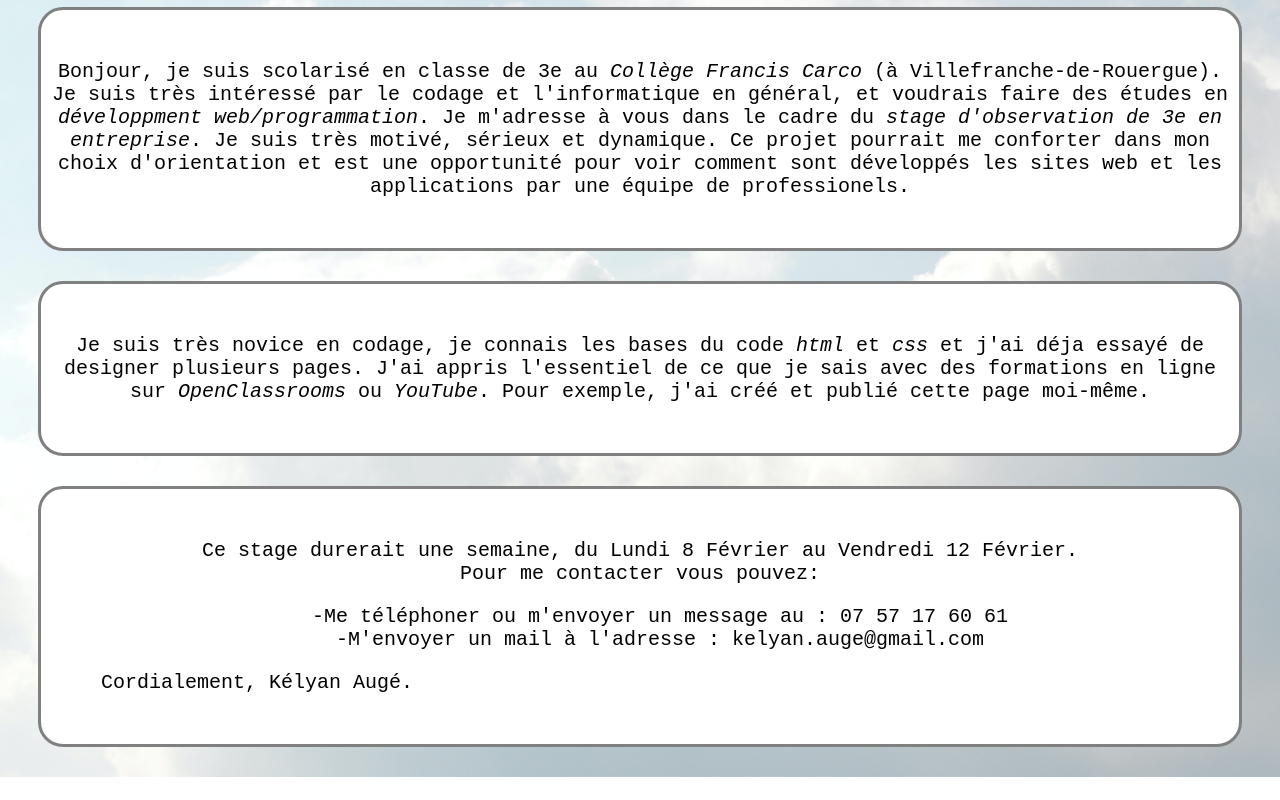
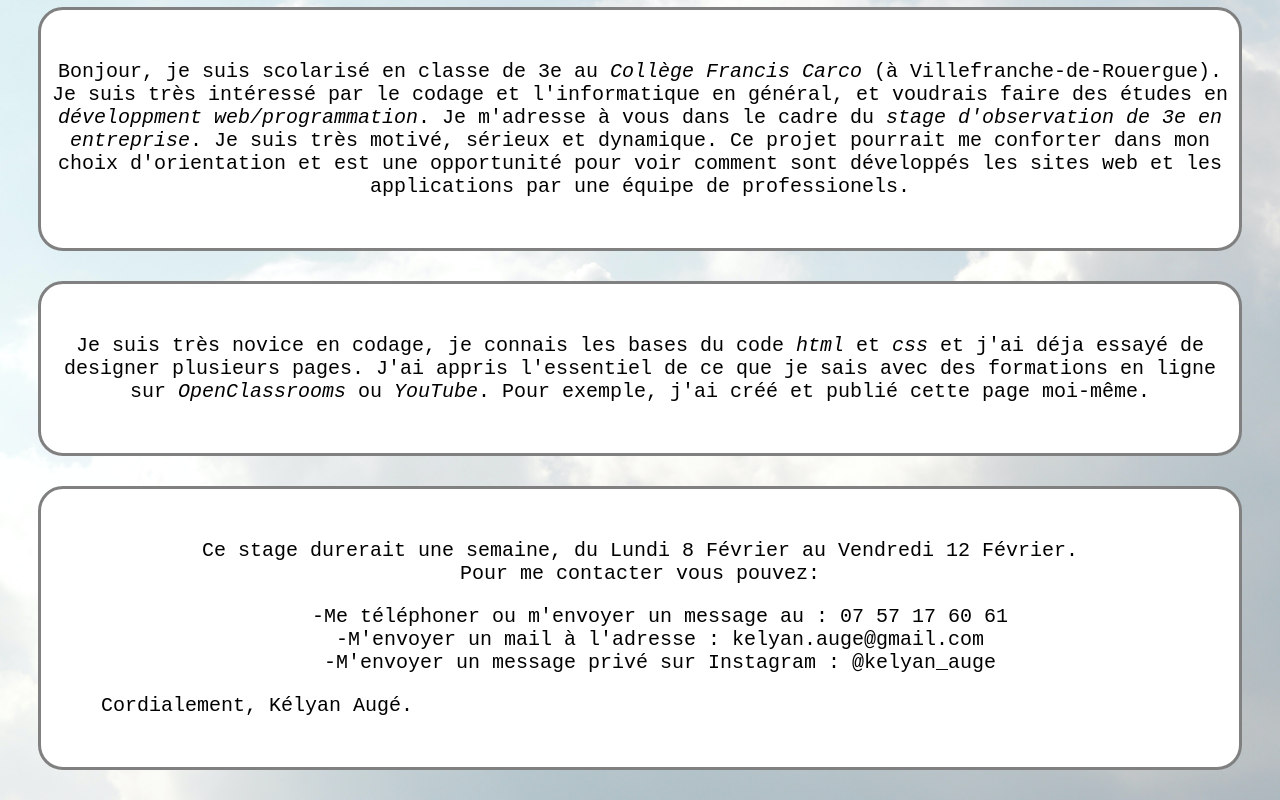
Before and after one commit to kelyanauge/demandedestage2, a plain HTML site: page index.html in a window 1280 px wide. Shown: the part 365-1165 px from the top of the page. Before the commit the page ends 1142 px from the top, so only its background shows below. Drawn offline with Linux system fonts and the light colour scheme.

Commit message:
quatorzième commit

```diff
--- a/index.html
+++ b/index.html
@@ -44,6 +44,9 @@
 	    		<ul>
 	    			<li>-Me téléphoner ou m'envoyer un message au : 07 57 17 60 61</li>
 	    			<li>-M'envoyer un mail à l'adresse : <a>kelyan.auge@gmail.com</a></li>
+	    			<li>
+	    				-M'envoyer un message privé sur Instagram : @kelyan_auge
+	    			</li>
 	    		</ul>
 	    		<p id="fin">
 	    			Cordialement, Kélyan Augé.
```
